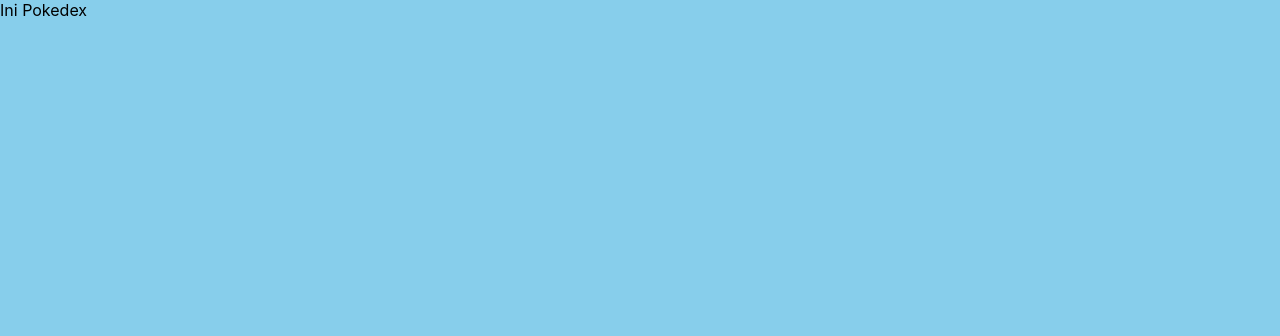
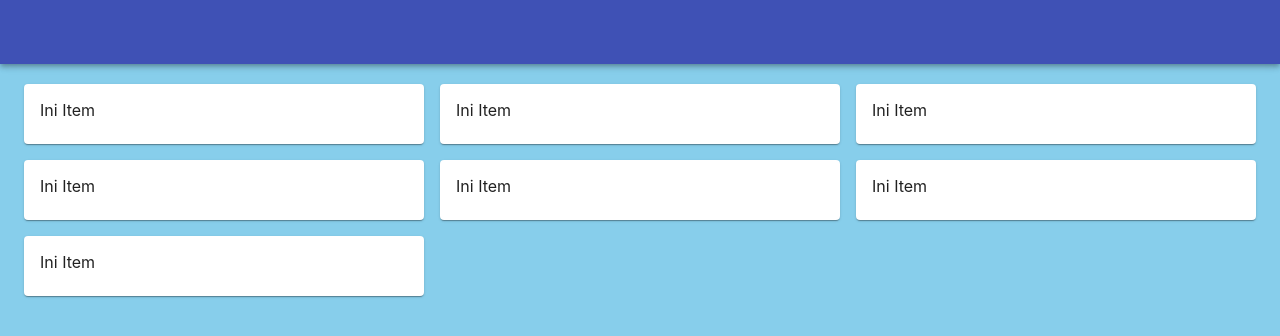
Before and after one commit to adiyatzzz/pokedex, a React (Create React App) app: page / in a window 1280 px wide. Shown: the top 336 px of the page. Built offline with nearby package versions, Linux system fonts and the light colour scheme.

Commit message:
Make Layout grid and card for Pokedex component

```diff
--- a/src/Pokedex.jsx
+++ b/src/Pokedex.jsx
@@ -1,7 +1,50 @@
 import React from "react";
+import {
+  Grid,
+  AppBar,
+  Toolbar,
+  Card,
+  CardContent,
+  Container,
+} from "@material-ui/core";
+import { makeStyles } from "@material-ui/core/styles";
+
+const useStyles = makeStyles({
+  container: {
+    marginTop: 20,
+  },
+});
+
+const getPokemonCard = () => {
+  return (
+    <Grid item xs={12} sm={4}>
+      <Card>
+        <CardContent>Ini Item</CardContent>
+      </Card>
+    </Grid>
+  );
+};
 
 const Pokedex = () => {
-  return <div>Ini Pokedex</div>;
+  const classes = useStyles();
+  return (
+    <React.Fragment>
+      <AppBar position="static">
+        <Toolbar />
+      </AppBar>
+      <Container className={classes.container}>
+        <Grid container spacing={2}>
+          {getPokemonCard()}
+          {getPokemonCard()}
+          {getPokemonCard()}
+          {getPokemonCard()}
+          {getPokemonCard()}
+          {getPokemonCard()}
+          {getPokemonCard()}
+        </Grid>
+      </Container>
+    </React.Fragment>
+  );
 };
 
 export default Pokedex;
```
